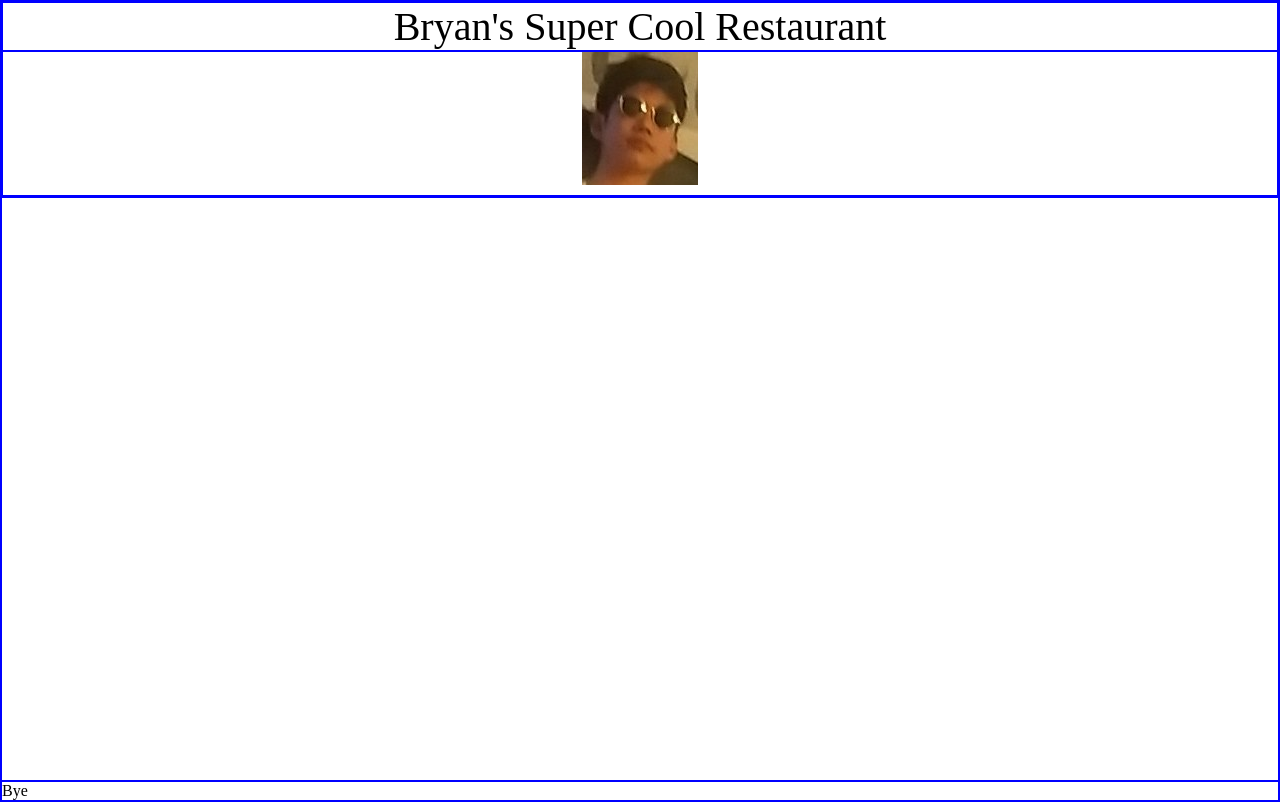
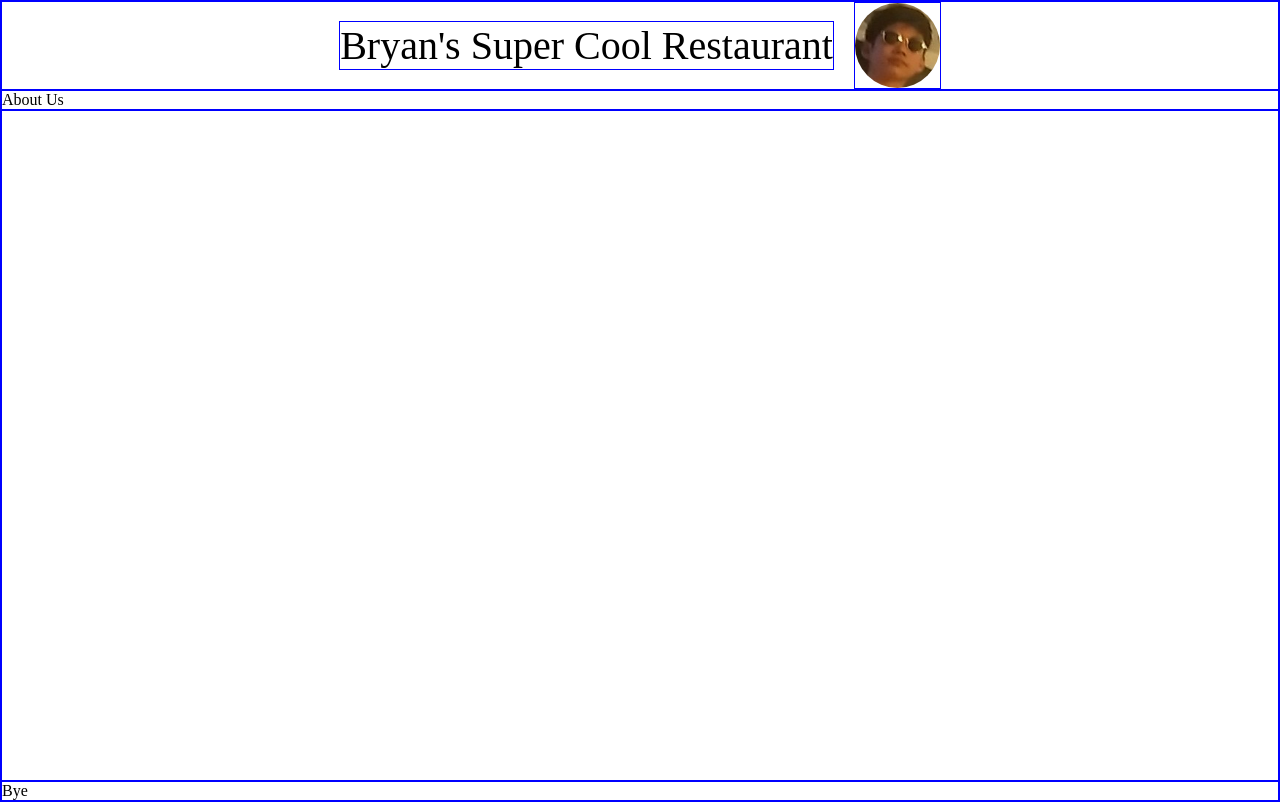
Before and after one commit to Bchow2001/Restaurant, a website with bundled scripts: page dist/index.html in a window 1280 px wide. Built offline with nearby package versions, Linux system fonts and the light colour scheme.

Commit message:
File structure

```diff
--- /dev/null
+++ b/src/home.js
@@ -0,0 +1,12 @@
+
+const addHomeTabName = () => {
+    const tabName = document.querySelector(".tab-name");
+    tabName.InnerHTML ="";
+    tabName.innerText = "About Us";
+};
+
+const addHomeContent = () => {
+    const content = document.querySelector(".content");
+};
+
+export {addHomeTabName, addHomeContent};
--- a/src/index.js
+++ b/src/index.js
@@ -1,8 +1,7 @@
 import './style.css';
+import {addHomeContent, addHomeTabName} from './home';
+
+const content = document.querySelector(".content");
 
 
-// const contentWrapper = document.createElement("div");
-
-// contentWrapper.innerHTML="hello"
-
-// document.body.appendChild(contentWrapper);
+addHomeTabName();
--- a/src/style.css
+++ b/src/style.css
@@ -20,9 +20,39 @@ div {
 /* Header Styles */
 .header {
     font-size: 40px;
-    text-align: center;
+    display: flex;
+    justify-content: center;
+    gap: 20px;
+    align-items: center;
 }
+
+.logo {
+    display: flex;
+    justify-content: center;
+    align-items: center;
+}
+
+#logo {
+    border-radius: 50%;
+    height: 85px;
+    width: 85px;
+    transition: transform .5s ease-in-out;
+}
+
+#logo:hover {
+    transform: rotate(360deg);
+}
+
+/* Body Styles */
 
 .content {
     flex: 5 1 0;
+    overflow: hidden;
+    overflow-y: scroll; /* Makes content scrollable */
+    -ms-overflow-style: none; /* hides scroll bar */
+    scrollbar-width: none; /* hides scroll bar */
 }
+
+.content::-webkit-scrollbar {
+    display: none; /* hides scroll bar */
+}
```
Also changed, not shown: dist/assets/Logo.jpg (renamed from src/resources/Logo.jpg), dist/assets/github-mark-white.svg (renamed from src/resources/github-mark-white.svg), dist/assets/github-mark.svg (renamed from src/resources/github-mark.svg), dist/index.html, dist/index.js, src/contact.js (added), src/menu.js (added).
